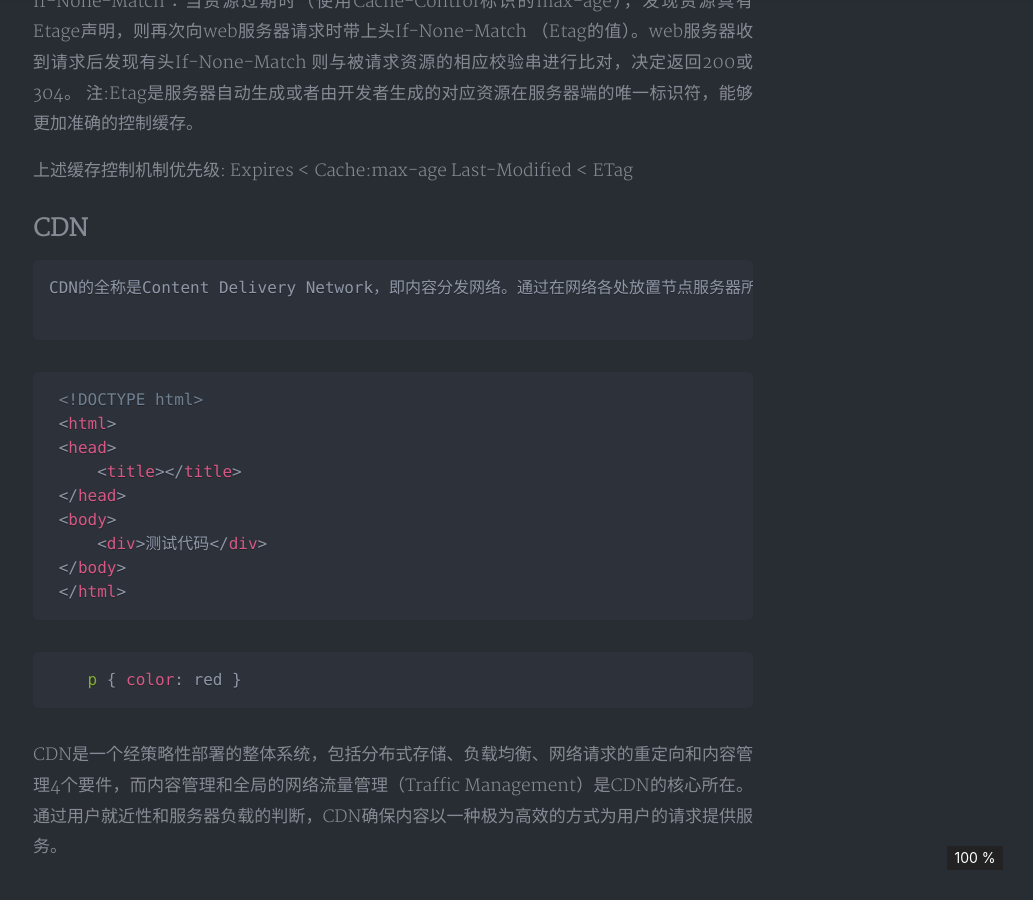
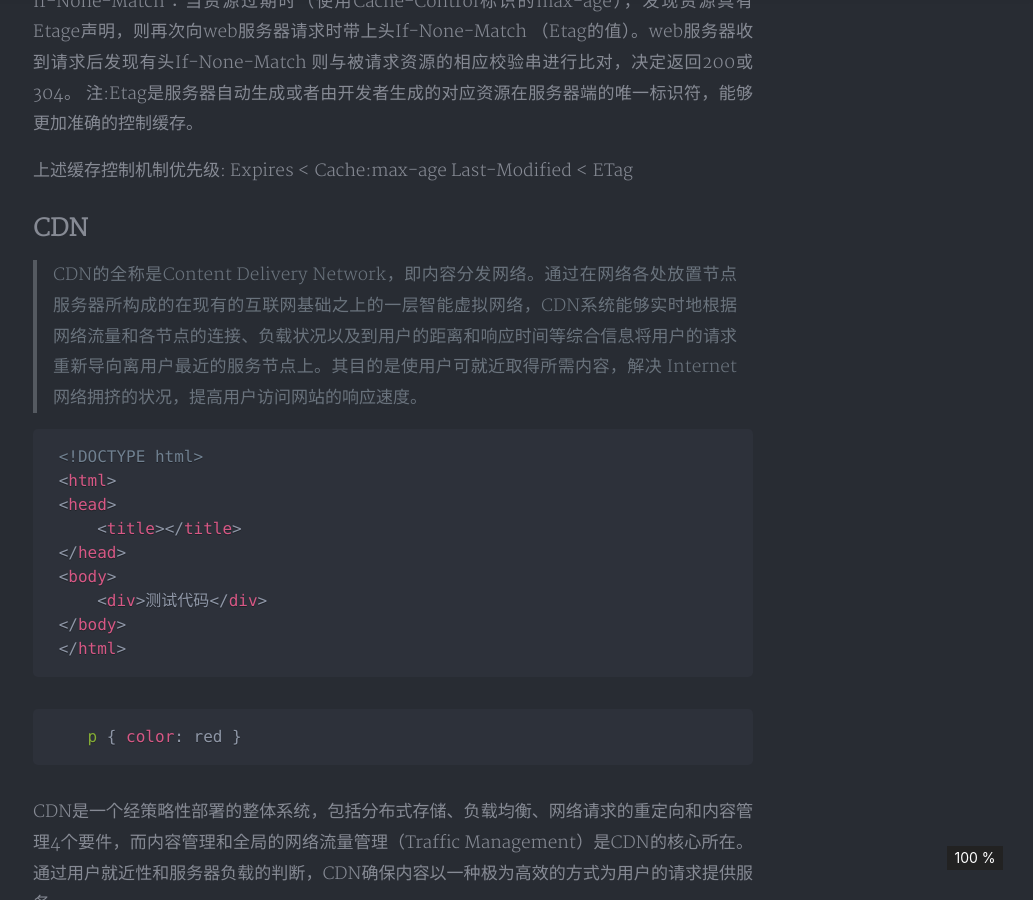
Before and after one commit to BinaryCaptain/BinaryCaptain.github.io, a Jekyll site: the page built from _posts/2017-05-06-cache-introduce.md, in a window 1280 px wide and 900 px high, scrolled down 2956 px. Shown: the whole window, without its empty margins (247-1280 px from the left). Built offline with Jekyll 4.4.1, drawn with Linux system fonts in a browser that asks for light colours; nearby versions of some CDN libraries; comment, search, counter and statistics services are not loaded; a style sheet for code colours, icons or effects is not loaded.

Commit message:
测试代码6

````diff
--- a/_posts/2017-05-06-cache-introduce.md
+++ b/_posts/2017-05-06-cache-introduce.md
@@ -69,10 +69,8 @@ Last-Modified < ETag
 
 ## CDN
 
-```
-CDN的全称是Content Delivery Network，即内容分发网络。通过在网络各处放置节点服务器所构成的在现有的互联网基础之上的一层智能虚拟网络，CDN系统能够实时地根据网络流量和各节点的连接、负载状况以及到用户的距离和响应时间等综合信息将用户的请求重新导向离用户最近的服务节点上。其目的是使用户可就近取得所需内容，解决 Internet网络拥挤的状况，提高用户访问网站的响应速度。
+>CDN的全称是Content Delivery Network，即内容分发网络。通过在网络各处放置节点服务器所构成的在现有的互联网基础之上的一层智能虚拟网络，CDN系统能够实时地根据网络流量和各节点的连接、负载状况以及到用户的距离和响应时间等综合信息将用户的请求重新导向离用户最近的服务节点上。其目的是使用户可就近取得所需内容，解决 Internet网络拥挤的状况，提高用户访问网站的响应速度。
 
-```
 
  ```html
  <!DOCTYPE html>
````
